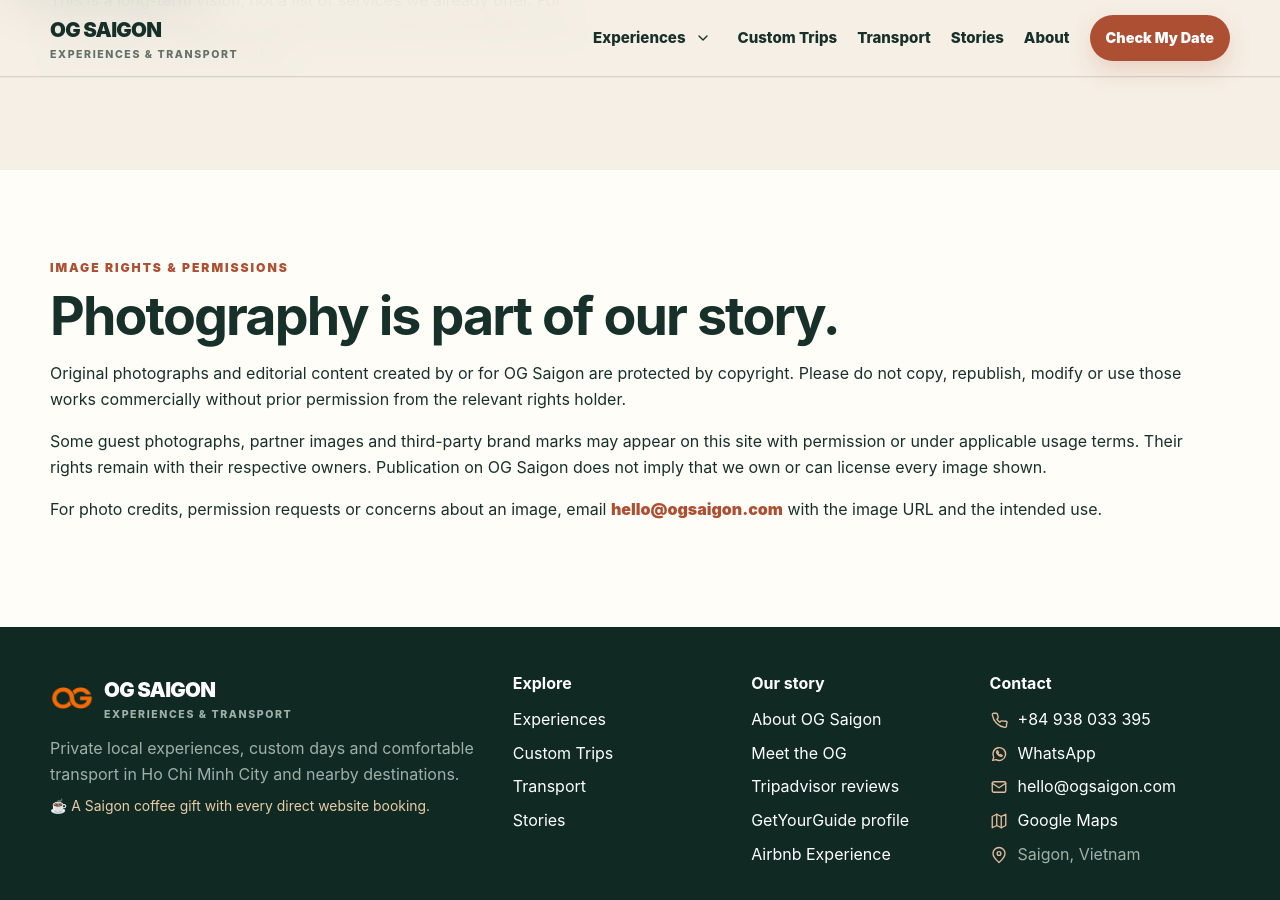
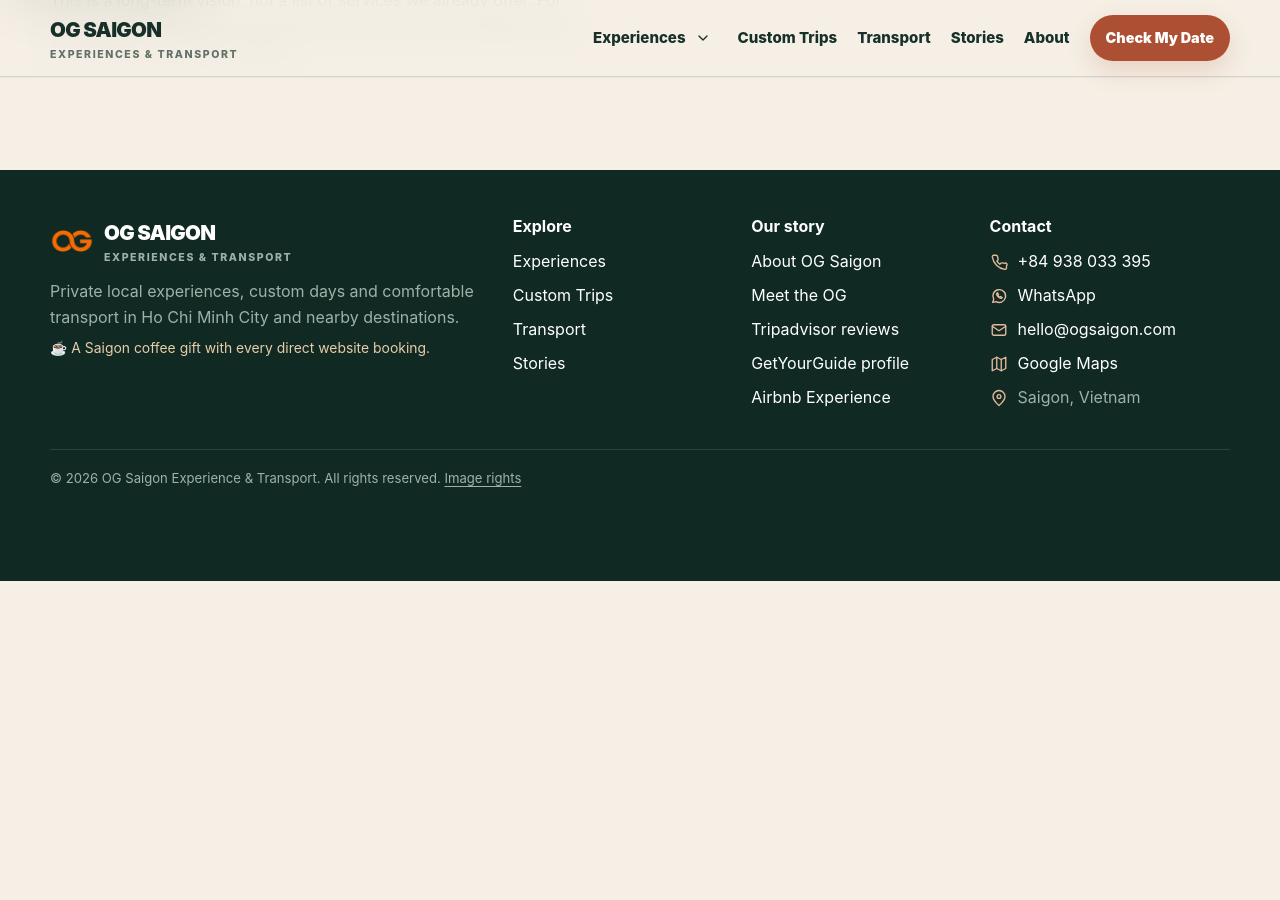
Before and after one commit to DSG2025/DSG2025.github.io, a Jekyll site: the page built from about/index.html, in a window 1280 px wide and 900 px high, scrolled down 2338 px. Built offline with Jekyll 4.4.1, drawn with Linux system fonts in a browser that asks for light colours; after the commit the page ends 2919 px from its top, so only the background shows below that.

Commit message:
Temporarily hide image rights section and footer link

```diff
--- a/about/index.html
+++ b/about/index.html
@@ -84,15 +84,6 @@
 </div>
 </div>
 </section>
-<section class="section paper" id="photo-rights" aria-labelledby="photo-rights-heading">
-<div class="wrap">
-<div class="eyebrow">Image rights &amp; permissions</div>
-<h2 id="photo-rights-heading">Photography is part of our story.</h2>
-<p>Original photographs and editorial content created by or for OG Saigon are protected by copyright. Please do not copy, republish, modify or use those works commercially without prior permission from the relevant rights holder.</p>
-<p>Some guest photographs, partner images and third-party brand marks may appear on this site with permission or under applicable usage terms. Their rights remain with their respective owners. Publication on OG Saigon does not imply that we own or can license every image shown.</p>
-<p>For photo credits, permission requests or concerns about an image, email <a class="text-link" href="mailto:hello@ogsaigon.com?subject=Image%20rights%20inquiry">hello@ogsaigon.com</a> with the image URL and the intended use.</p>
-</div>
-</section>
 </main>
 {% include site-footer.html %}
 <script src="/assets/js/site-data.js"></script>
```
